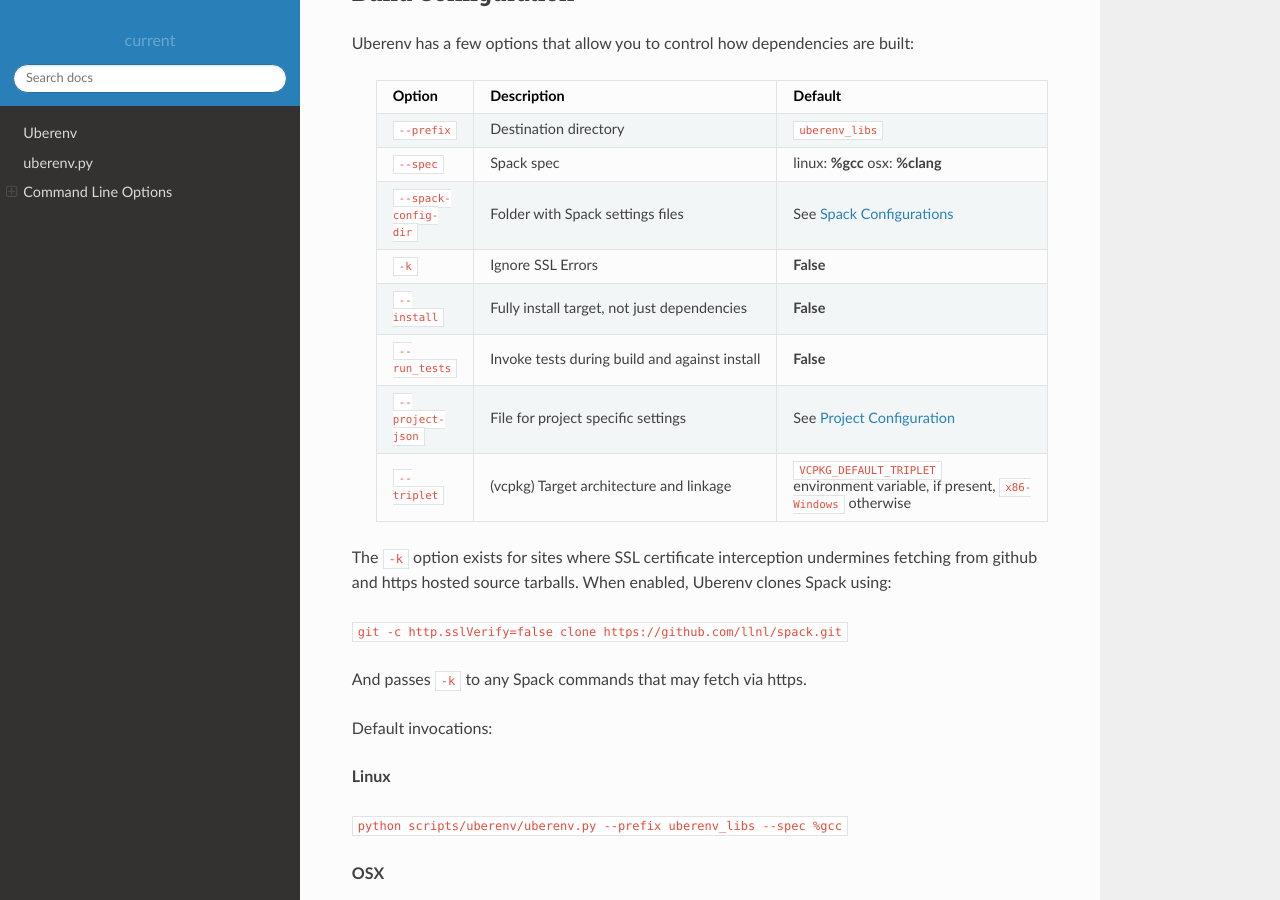
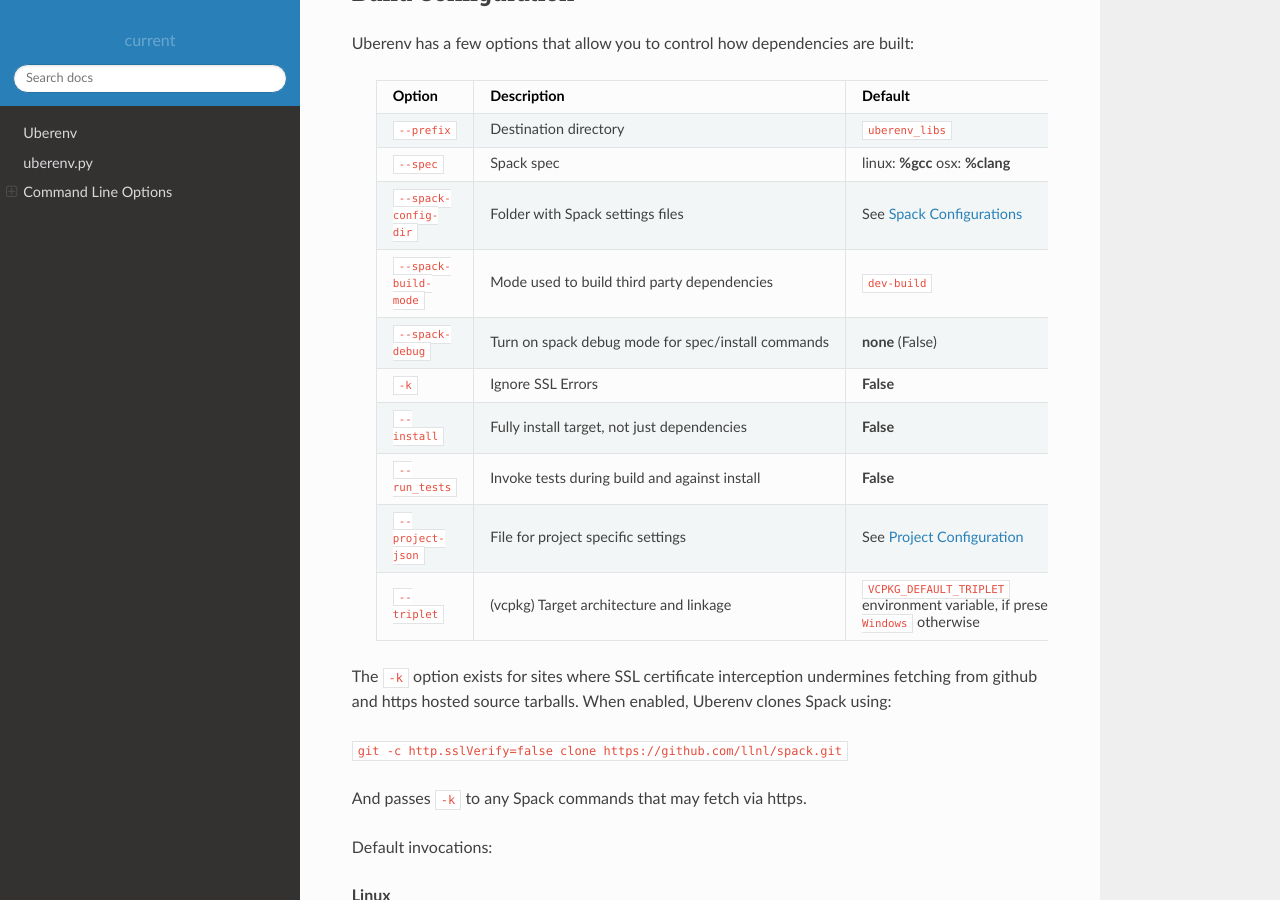
Before and after one commit to LLNL/uberenv, a Sphinx documentation site: the page built from docs/sphinx/index.rst, in a window 1280 px wide and 900 px high, scrolled down 1301 px. Built offline with Sphinx 7.4.7 and the Read the Docs theme 2.0.0, drawn with Linux system fonts in a browser that asks for light colours.

```diff
--- a/docs/sphinx/index.rst
+++ b/docs/sphinx/index.rst
@@ -98,20 +98,22 @@ Build Configuration
 
 Uberenv has a few options that allow you to control how dependencies are built:
 
- ======================= ============================================== ================================================
-  Option                  Description                                    Default
- ======================= ============================================== ================================================
-  ``--prefix``            Destination directory                          ``uberenv_libs``
-  ``--spec``              Spack spec                                     linux: **%gcc**
-                                                                         osx: **%clang**
-  ``--spack-config-dir``  Folder with Spack settings files               See :ref:`spack_configs`
-  ``-k``                  Ignore SSL Errors                              **False**
-  ``--install``           Fully install target, not just dependencies    **False**
-  ``--run_tests``         Invoke tests during build and against install  **False**
-  ``--project-json``      File for project specific settings             See :ref:`project_configuration`
-  ``--triplet``           (vcpkg) Target architecture and linkage        ``VCPKG_DEFAULT_TRIPLET`` environment variable,
-                                                                         if present, ``x86-Windows`` otherwise
- ======================= ============================================== ================================================
+ ======================= ==================================================== =================================================
+  Option                  Description                                          Default
+ ======================= ==================================================== =================================================
+  ``--prefix``            Destination directory                                ``uberenv_libs``
+  ``--spec``              Spack spec                                           linux: **%gcc**
+                                                                               osx: **%clang**
+  ``--spack-config-dir``  Folder with Spack settings files                     See :ref:`spack_configs`
+  ``--spack-build-mode``  Mode used to build third party dependencies          ``dev-build``
+  ``--spack-debug``       Turn on spack debug mode for spec/install commands   **none** (False)
+  ``-k``                  Ignore SSL Errors                                    **False**
+  ``--install``           Fully install target, not just dependencies          **False**
+  ``--run_tests``         Invoke tests during build and against install        **False**
+  ``--project-json``      File for project specific settings                   See :ref:`project_configuration`
+  ``--triplet``           (vcpkg) Target architecture and linkage              ``VCPKG_DEFAULT_TRIPLET`` environment variable,
+                                                                               if present, ``x86-Windows`` otherwise
+ ======================= ==================================================== =================================================
 
 The ``-k`` option exists for sites where SSL certificate interception undermines fetching
 from github and https hosted source tarballs. When enabled, Uberenv clones Spack using:
```
